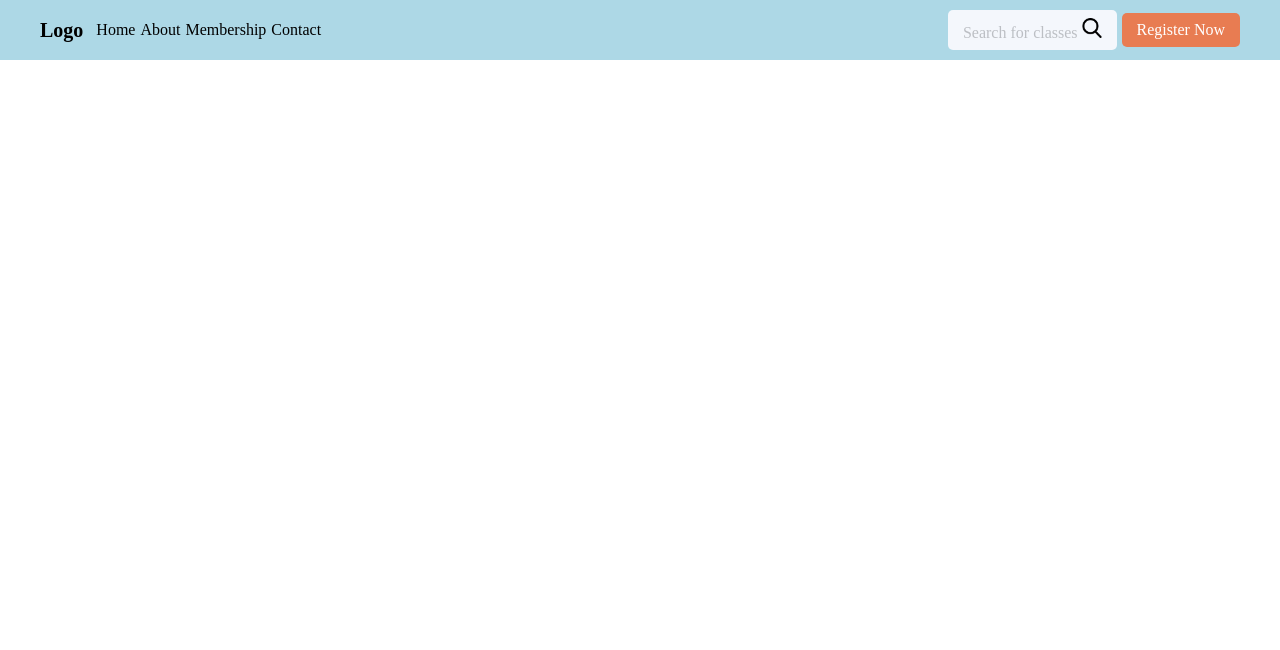
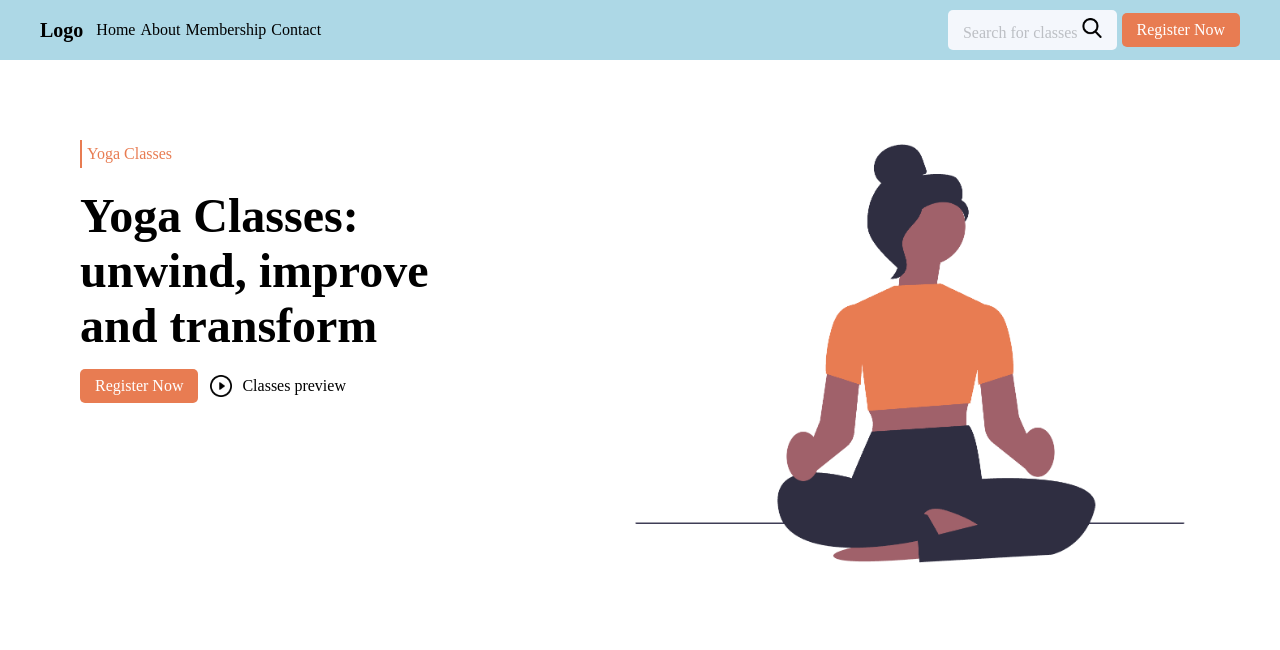
Before and after one commit to rj7shakya/24b_web, a plain HTML site: page yoga.html in a window 1280 px wide. Drawn offline with Linux system fonts and the light colour scheme.

Commit message:
yoga part 2

```diff
--- a/yoga.css
+++ b/yoga.css
@@ -34,3 +34,47 @@
   padding: 8px 15px;
   border-radius: 5px;
 }
+
+.hero {
+  display: flex;
+}
+
+.hero__model {
+  width: 50vw;
+  padding: 50px;
+}
+
+.hero__content {
+  width: 50vw;
+  padding: 80px;
+}
+
+.t1 {
+  color: #e87c52;
+  padding: 5px;
+  border: 0px solid #e87c52;
+  border-left-width: 2px;
+}
+
+.t2 {
+  font-size: 48px;
+  font-weight: bold;
+  padding-top: 20px;
+}
+
+.btn_container {
+  display: flex;
+  margin-top: 16px;
+  align-items: center;
+}
+
+.preview {
+  margin-left: 12px;
+  display: flex;
+  align-items: center;
+}
+
+.play {
+  width: 22px;
+  margin-right: 10px;
+}
--- a/yoga.html
+++ b/yoga.html
@@ -23,5 +23,20 @@
         <div class="btn">Register Now</div>
       </div>
     </div>
+
+    <div class="hero">
+      <div class="hero__content">
+        <div class="t1">Yoga Classes</div>
+        <div class="t2">Yoga Classes: unwind, improve and transform</div>
+
+        <div class="btn_container">
+          <div class="btn">Register Now</div>
+          <div class="preview">
+            <img class="play" src="play-button.png" alt="" /> Classes preview
+          </div>
+        </div>
+      </div>
+      <img class="hero__model" src="undraw_mindfulness_v3lv.png" alt="" />
+    </div>
   </body>
 </html>
```
Also changed, not shown: play-button.png (added), undraw_mindfulness_v3lv.png (added).
